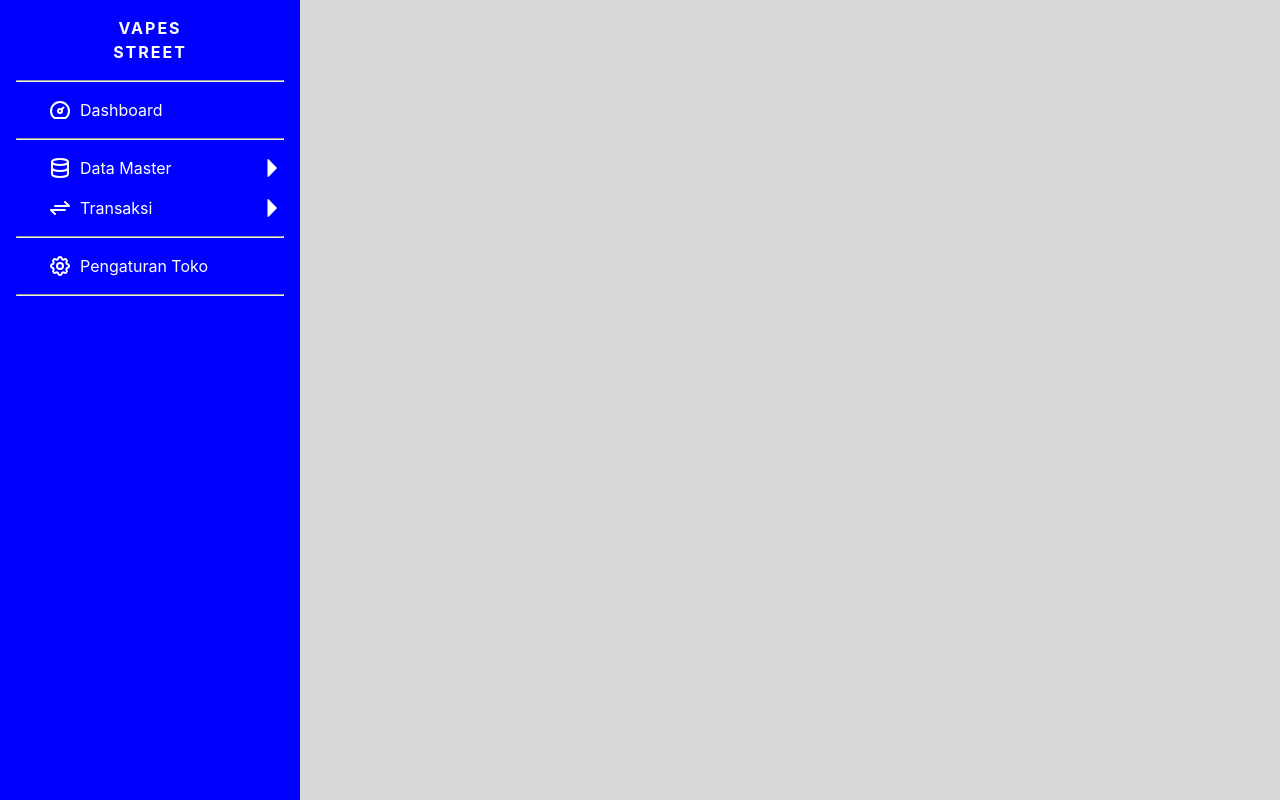
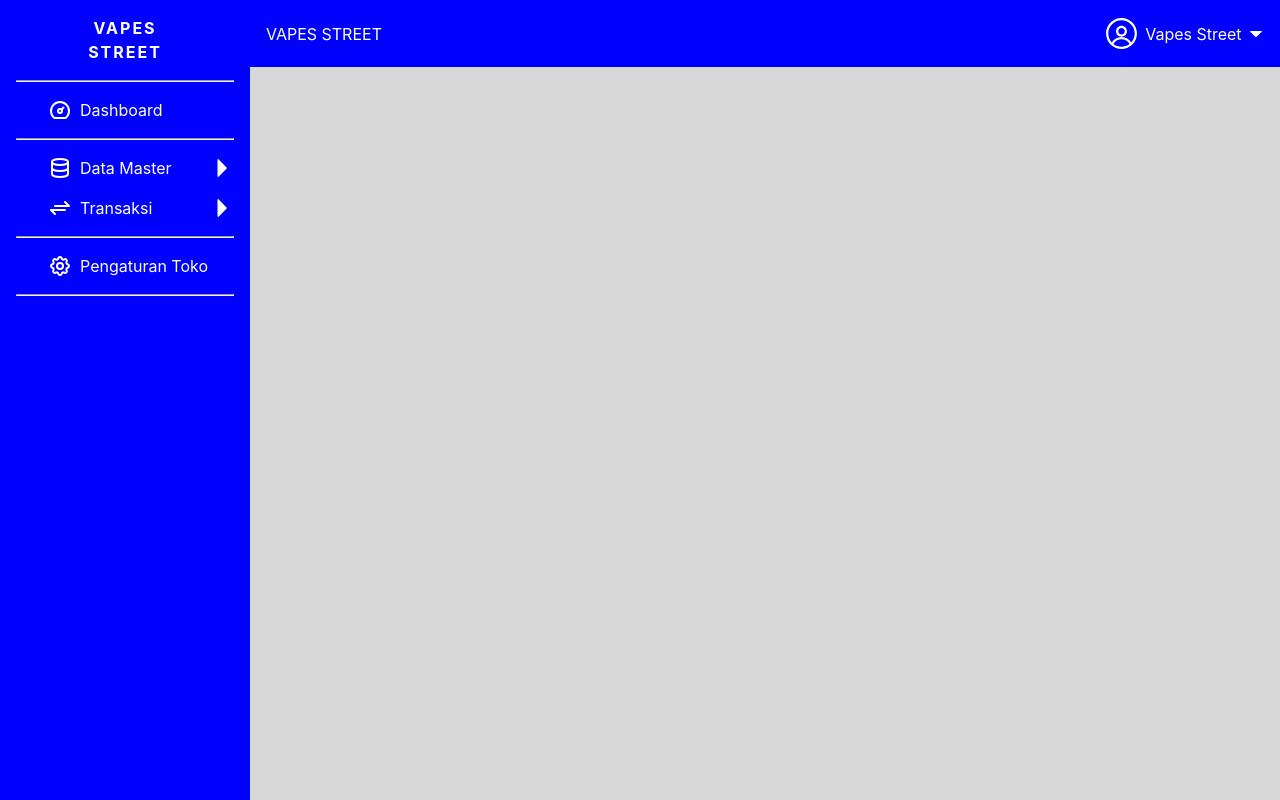
Before and after one commit to masatidhira/frontend-vapestreet, a React (Vite) app: page / in a window 1280 px wide. Built offline with nearby package versions, Linux system fonts and the light colour scheme.

Commit message:
Add header

```diff
--- a/src/App.jsx
+++ b/src/App.jsx
@@ -1,9 +1,11 @@
 import Navigation from './components/Navigation';
+import Header from './components/Header';
 
 function App() {
   return (
     <>
       <Navigation />
+      <Header />
     </>
   );
 }
--- /dev/null
+++ b/src/components/Header/Header.scss
@@ -0,0 +1,25 @@
+.header {
+  background-color: var(--clr-navigation);
+  width: 100%;
+  display: flex;
+  justify-content: space-between;
+  align-items: center;
+  padding: 1rem;
+
+  .logo {
+    color: var(--clr-white);
+  }
+
+  .dropdown {
+    color: var(--clr-white);
+    display: flex;
+    align-items: center;
+    gap: 0.4rem;
+
+    .avatar {
+      width: 35px;
+      height: 35px;
+      border-radius: 50%;
+    }
+  }
+}
--- /dev/null
+++ b/src/components/Header/index.jsx
@@ -0,0 +1,19 @@
+import { VscTriangleDown } from 'react-icons/vsc';
+import { RxAvatar } from 'react-icons/rx';
+
+import './Header.scss';
+
+function Header() {
+  return (
+    <header className="header">
+      <div className="logo">VAPES STREET</div>
+      <div className="dropdown">
+        <RxAvatar className="avatar" />
+        <p>Vapes Street</p>
+        <VscTriangleDown />
+      </div>
+    </header>
+  );
+}
+
+export default Header;
--- a/src/components/Navigation/Navigation.scss
+++ b/src/components/Navigation/Navigation.scss
@@ -5,7 +5,7 @@
   padding: 1rem;
   position: fixed;
   top: 0;
-  bottom: 0;
+  left: 0;
 
   .content {
     .logo {
--- a/src/index.scss
+++ b/src/index.scss
@@ -1,5 +1,5 @@
 :root {
-  --nav-width: min(100%, 300px);
+  --nav-width: min(100%, 250px);
 
   --clr-navigation: blue;
   --clr-white: #ffffff;
@@ -32,6 +32,7 @@ body {
   flex-direction: column;
   min-width: 320px;
   min-height: 100vh;
+  padding-left: var(--nav-width);
 }
 
 ul {
```
